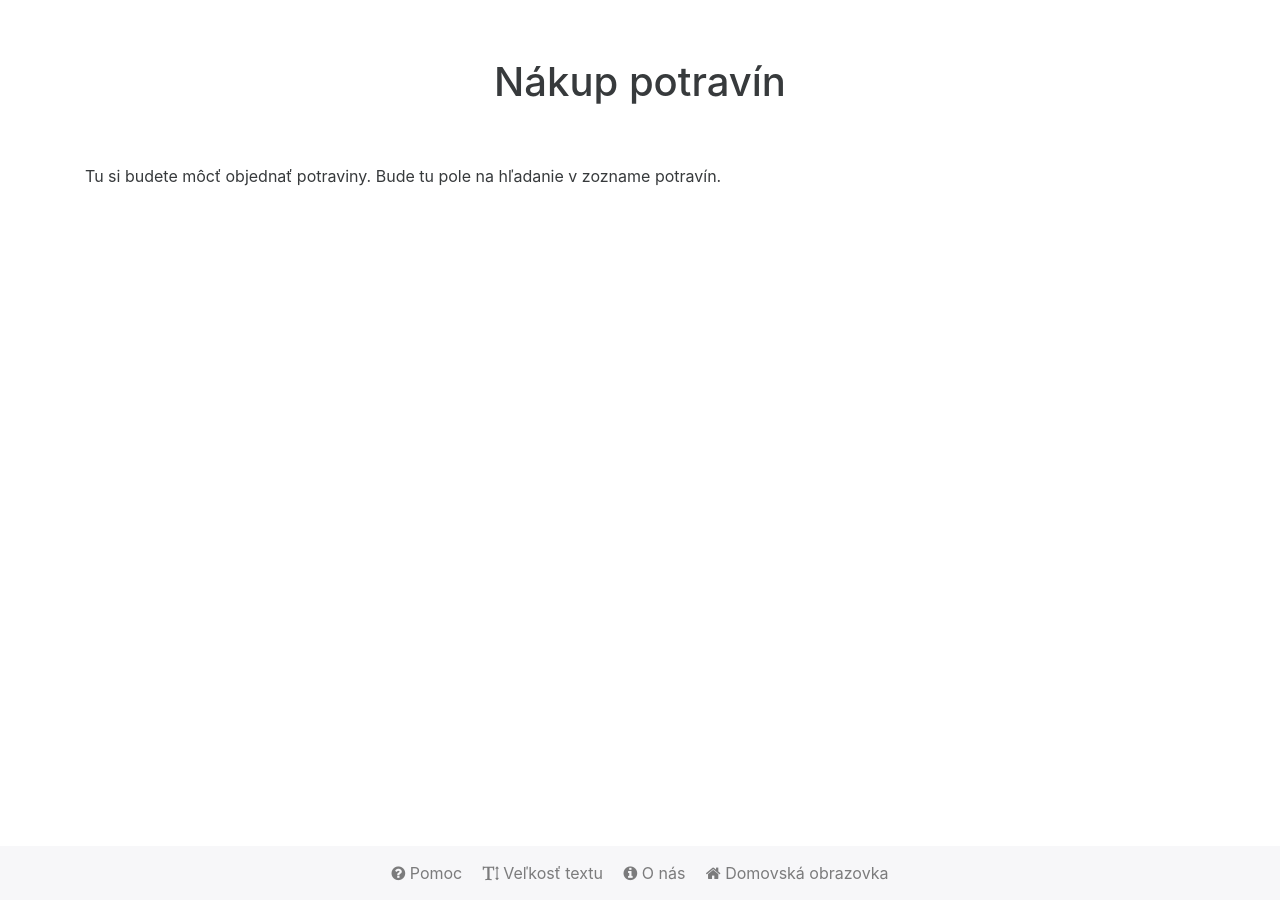
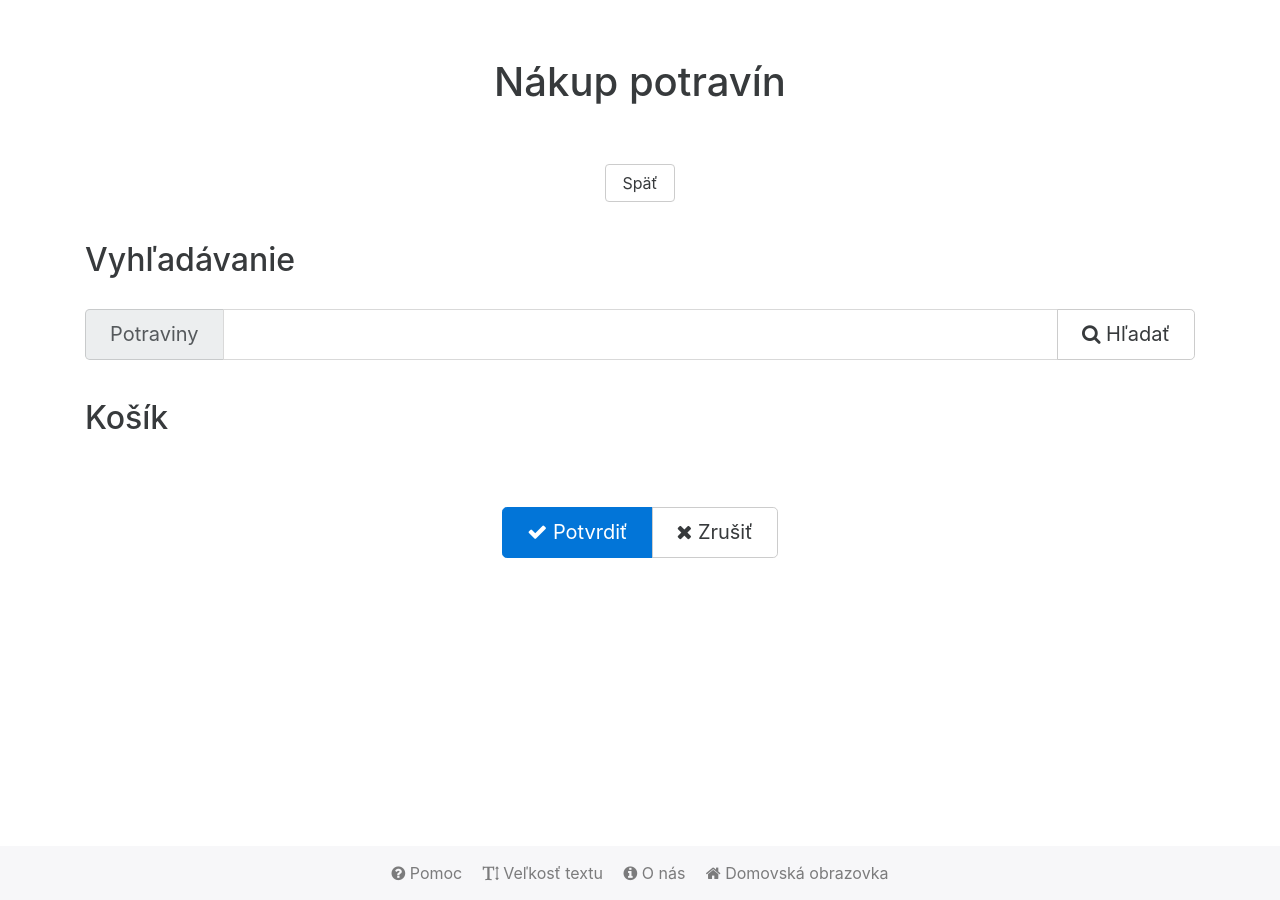
Before and after one commit to chuckeles/elder-assistant, a Jekyll site: the page built from groceries.html, in a window 1280 px wide. Built offline with Jekyll 4.4.1, drawn with Linux system fonts in a browser that asks for light colours.

Commit message:
Add basic groceries page structure

```diff
--- a/css/global.scss
+++ b/css/global.scss
@@ -2,7 +2,13 @@
 ---
 
 body {
-    padding-bottom: 50px;
+    padding-bottom: 80px;
+}
+
+@for $i from 1 through 6 {
+    h#{$i} {
+        margin-bottom: 1em;
+    }
 }
 
 .page-title {
@@ -32,3 +38,7 @@ body {
 .popover {
     max-width: 20rem;
 }
+
+.gap-bottom {
+    margin-bottom: 40px;
+}
--- a/groceries.html
+++ b/groceries.html
@@ -5,15 +5,55 @@ help:
     content: >
         Ak nevládzete zájsť do obchodu, nechajte to na nás. Iba nám napíšte svoj zoznam potravín
         a my vám ich nakúpime a prinesieme. Vyhľadajte svoje potraviny v zozname a pridajte si ich
-        do košíka. Keď máte vybraté všetky potrebné potraviny, stlačte tlačidlo Hotovo.
+        do košíka. Keď máte vybraté všetky potrebné potraviny, stlačte tlačidlo Potvrdiť.
 ---
 
 <!-- page for ordering groceries -->
 
-<div class="row">
-    <div class="col-xs">
-        <p>
-            Tu si budete môcť objednať potraviny. Bude tu pole na hľadanie v zozname potravín.
-        </p>
+<div class="row gap-bottom">
+    <div class="col-xs text-xs-center">
+        <a href="{{ site.github.url }}/index.html" class="btn btn-secondary">Späť</a>
     </div>
 </div>
+
+<div class="row gap-bottom">
+    <div class="col-xs">
+        <h2>Vyhľadávanie</h2>
+        <div class="input-group input-group-lg" data-toggle="tooltip"
+             title="Zadajte názov potraviny a stlačte tlačidlo Hľadať.">
+            <label class="input-group-addon" for="groceries-search-input">
+                Potraviny
+            </label>
+            <input type="text" class="form-control" id="groceries-search-input">
+            <span class="input-group-btn">
+                <button class="btn btn-secondary">
+                    <i class="fa fa-search"></i>
+                    Hľadať
+                </button>
+            </span>
+        </div>
+    </div>
+</div>
+
+<div class="row gap-bottom">
+    <div class="col-xs">
+        <h2>Košík</h2>
+    </div>
+</div>
+
+<div class="row">
+    <div class="col-xs text-xs-center">
+        <div class="btn-group btn-group-lg">
+            <a href="" class="btn btn-primary" id="groceries-submit-button" data-toggle="tooltip"
+               title="Týmto tlačidlom potvrdíte, že máte v košíku všetky potraviny, ktoré si chcete objednať ku vám domov.">
+                <i class="fa fa-check"></i>
+                Potvrdiť
+            </a>
+            <a href="{{ site.github.url }}/index.html" class="btn btn-secondary" data-toggle="tooltip"
+               title="Týmto tlačidlom sa vrátite späť na domovskú obrazovku.">
+                <i class="fa fa-times"></i>
+                Zrušiť
+            </a>
+        </div>
+    </div>
+</div>
```
